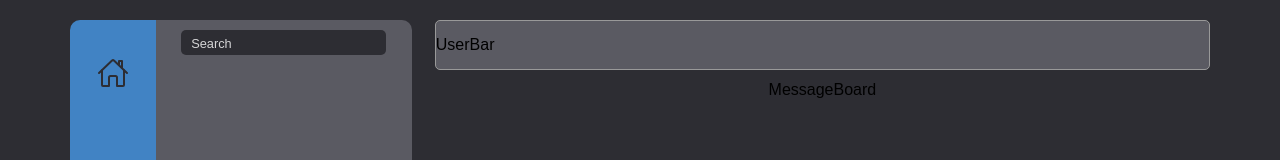
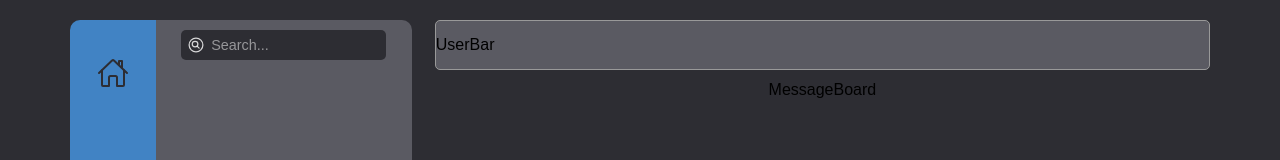
Before and after one commit to kraig-hebert/chat, a React (Create React App) app in the folder client/: page / in a window 1280 px wide. Shown: the top 160 px of the page. Built offline with nearby package versions, Linux system fonts and the light colour scheme.

Commit message:
added search bar to MenuOptions component

```diff
--- a/client/src/components/sideMenu/menuOptions/menuSearchInput/MenuSearchInput.jsx
+++ b/client/src/components/sideMenu/menuOptions/menuSearchInput/MenuSearchInput.jsx
@@ -1,15 +1,32 @@
-import React from 'react';
+import React, { useState } from 'react';
 import PropTypes from 'prop-types';
 
+import { IoSearchCircleOutline, IoSearchCircle } from 'react-icons/io5';
 import { useStyles } from './menuSearchInputStyles';
 
 const MenuSearchInput = (props) => {
   const {} = props;
   const classes = useStyles();
+  const [isFocused, setIsFocused] = useState(false);
+  const [inputValue, setInputValue] = useState('');
   return (
     <div className={classes.menuSearchInput}>
-      <span className={classes.inputPlaceholder}>Search</span>
-      <input type="text" className={classes.input} />
+      {isFocused ? (
+        <IoSearchCircle className={classes.activeSearchIcon} />
+      ) : (
+        <IoSearchCircleOutline className={classes.searchIcon} />
+      )}
+
+      <input
+        type="text"
+        className={classes.input}
+        onFocus={() => setIsFocused(true)}
+        onBlur={() => setIsFocused(false)}
+        onChange={(e) => setInputValue(e.target.value)}
+      />
+      {!inputValue && (
+        <span className={classes.inputPlaceholder}>Search...</span>
+      )}
     </div>
   );
 };
--- a/client/src/components/sideMenu/menuOptions/menuSearchInput/menuSearchInputStyles.js
+++ b/client/src/components/sideMenu/menuOptions/menuSearchInput/menuSearchInputStyles.js
@@ -5,23 +5,44 @@ export const useStyles = createUseStyles((theme) => ({
     position: 'relative',
     width: '80%',
   },
-  inputPlaceholder: {
+  searchIcon: {
     position: 'absolute',
-    left: '10px',
+    left: '5px',
     top: '50%',
     transform: 'translateY(-50%)',
     color: theme.light.main,
-    fontSize: '.8rem',
+    fontSize: '1.25rem',
+    pointerEvents: 'none',
+  },
+  activeSearchIcon: {
+    extend: 'searchIcon',
+    color: theme.blue.main,
+  },
+  inputPlaceholder: {
+    transition: '.2s',
+    position: 'absolute',
+    left: '30px',
+    top: '50%',
+    transform: 'translateY(-50%)',
+    color: theme.light.halfAlpha,
+    fontSize: '.9rem',
     pointerEvents: 'none',
   },
   input: {
     width: '100%',
-    height: '25px',
+    height: '30px',
+    paddingLeft: '30px',
     backgroundColor: theme.mainBG.main,
+    caretColor: theme.light.main,
+    color: theme.light.main,
     borderRadius: '5px',
     border: 'none',
     '&:active, &:focus': {
       outline: '2px solid ' + theme.blue.main,
+      '& + span': {
+        left: '50px',
+        color: theme.light.transparant,
+      },
     },
   },
 }));
```
